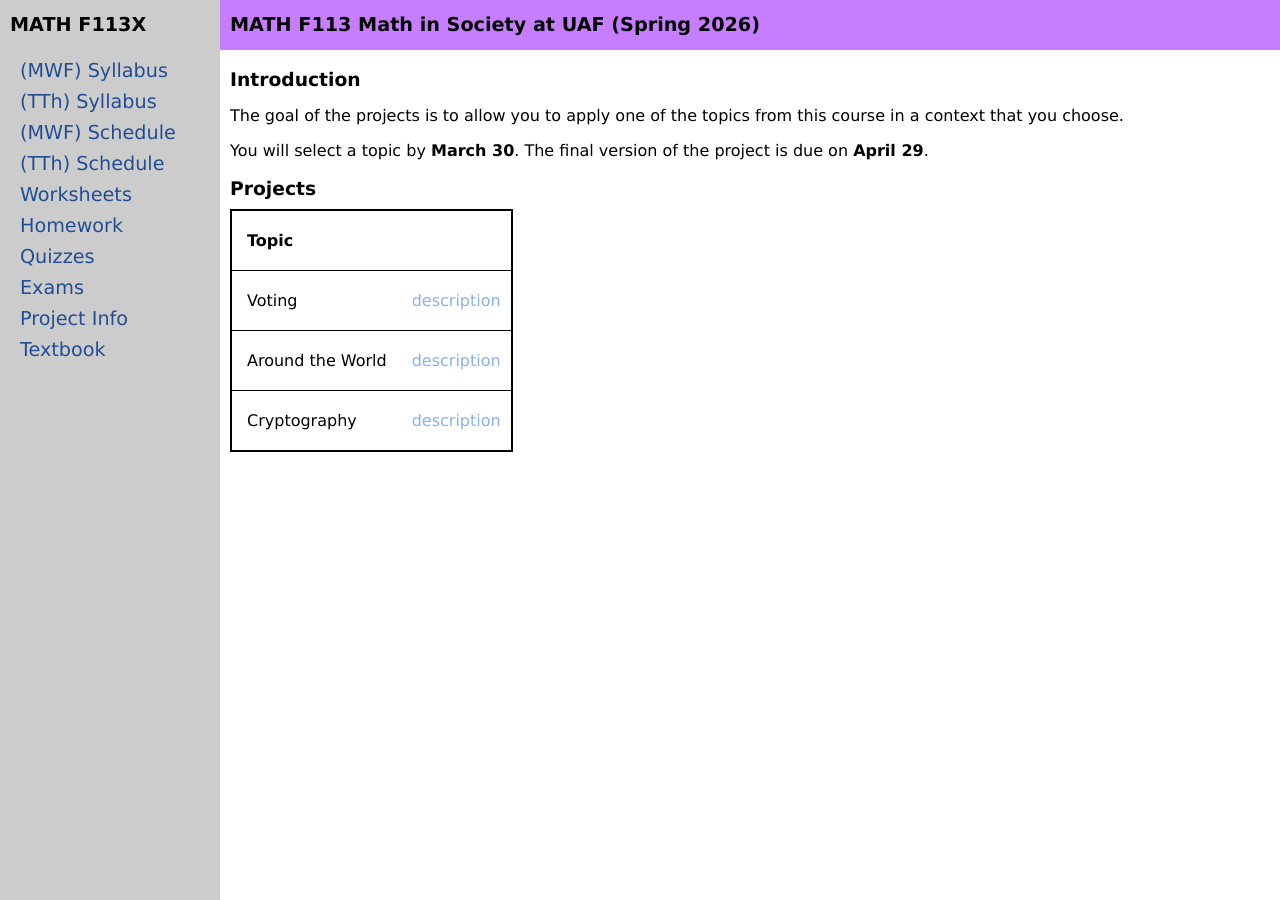
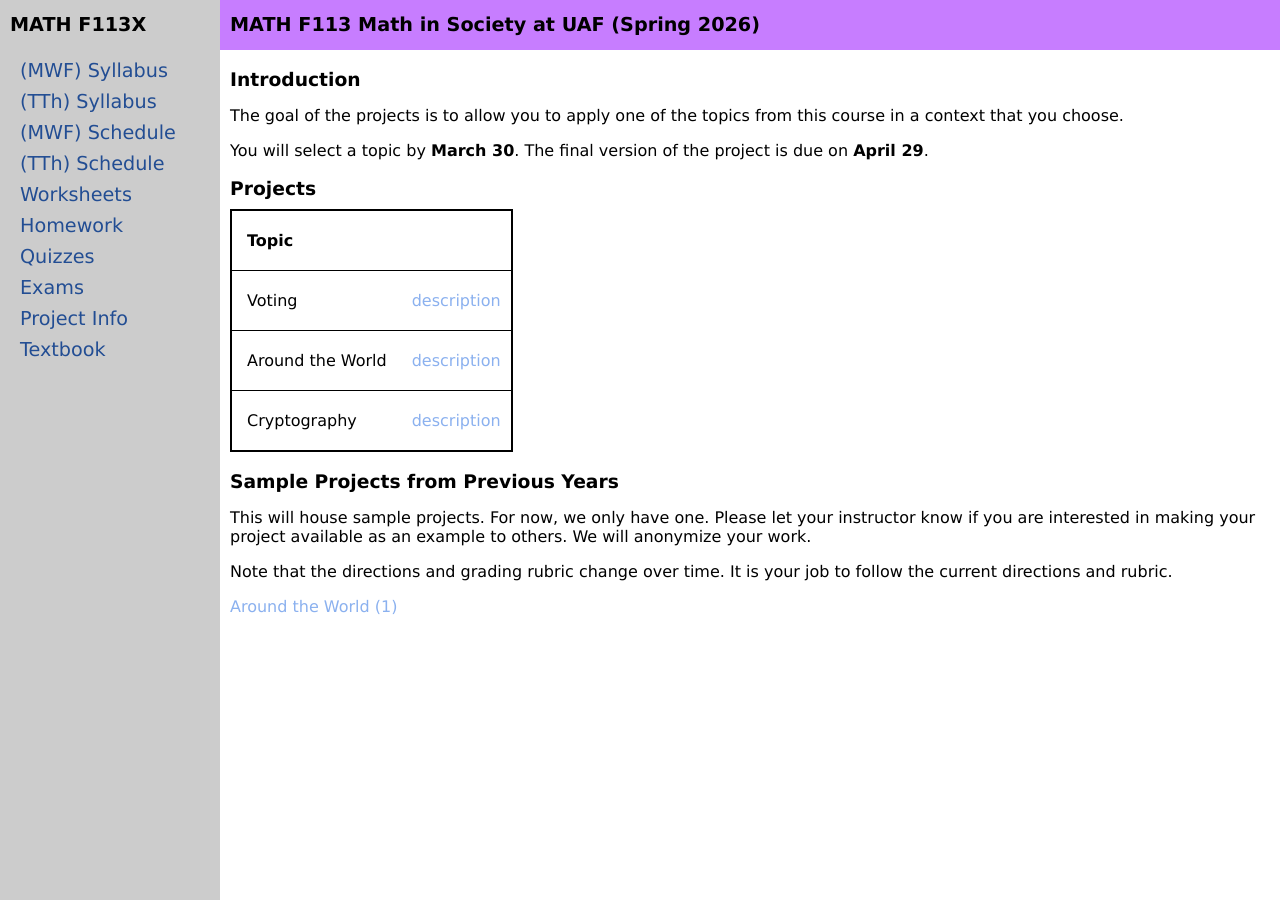
Before and after one commit to uaf-math/math113, a Jekyll site: the page built from project.md, in a window 1280 px wide. Built offline with Jekyll 4.4.1, drawn with Linux system fonts in a browser that asks for light colours.

Commit message:
Update project.md

```diff
--- a/project.md
+++ b/project.md
@@ -12,3 +12,12 @@ You will select a topic by **March 30**. The final version of the project is due
 ### Projects
 
 {% include project_table.md  data=site.data.projectS26 %}
+
+### Sample Projects from Previous Years
+
+This will house sample projects. For now, we only have one. Please let your instructor know if you are interested in making your project available as an example
+to others. We will anonymize your work.
+
+Note that the directions and grading rubric change over time. It is your job to follow the current directions and rubric.
+
+[Around the World (1)](samples/Around_the_world_S2025.pdf)
```
